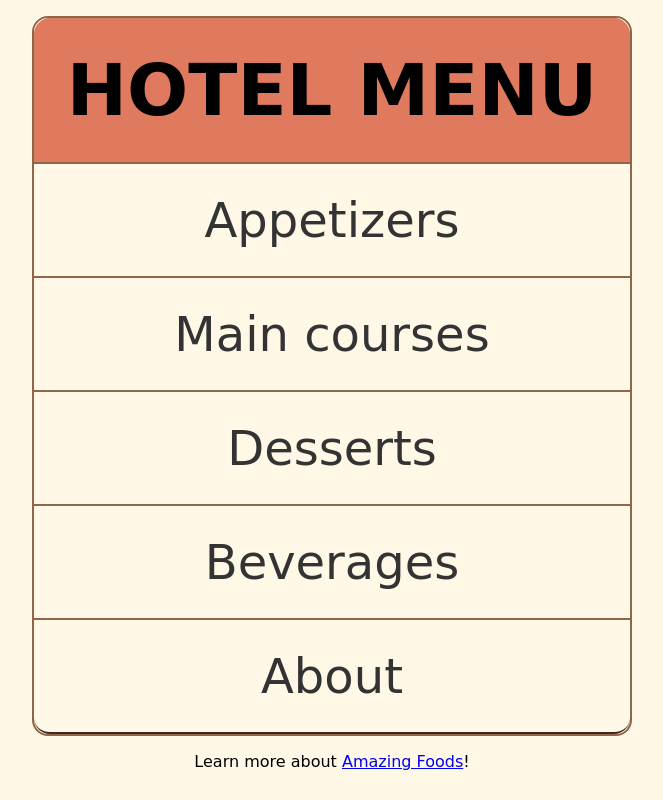
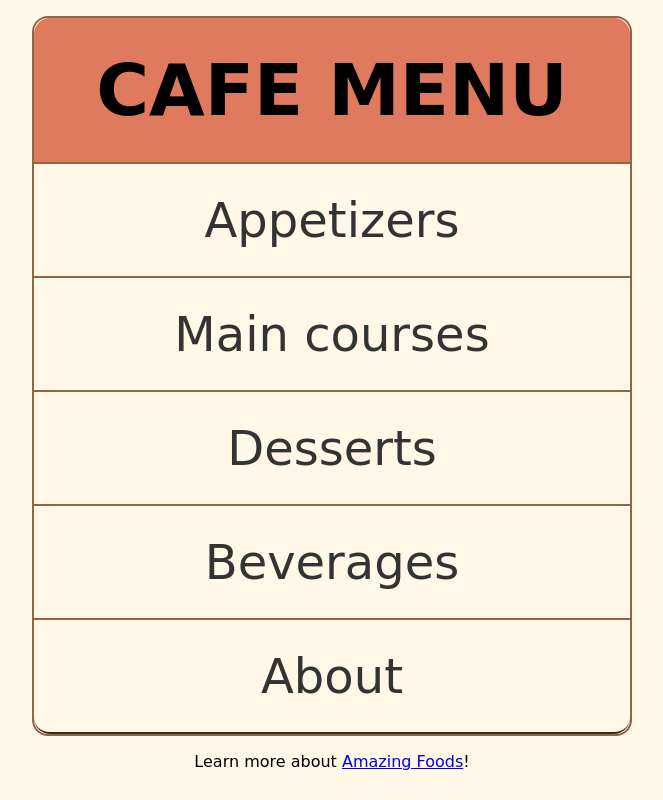
Before and after one commit to ManarthJadon/CSS-miniproject, a plain HTML site: page index.html in a window 1280 px wide. Shown: the whole page, without its empty margins (308-971 px from the left). Drawn offline with Linux system fonts and the light colour scheme.

Commit message:
index.html

```diff
--- a/index.html
+++ b/index.html
@@ -10,7 +10,7 @@
 </head>
 <body>
 <nav>
-    <h2>HOTEL MENU</h2>
+    <h2>CAFE MENU</h2>
     <ul>
         <li><a href="one.html">Appetizers</a></li>
         <li><a href="one.html">Main courses</a></li>
@@ -22,4 +22,5 @@
 <p>Learn more about <a href="https://www.cnn.com/travel/article/world-best-food-dishes/index.html">Amazing Foods</a>!</p>
 </body>
 
+
 </html>
```
